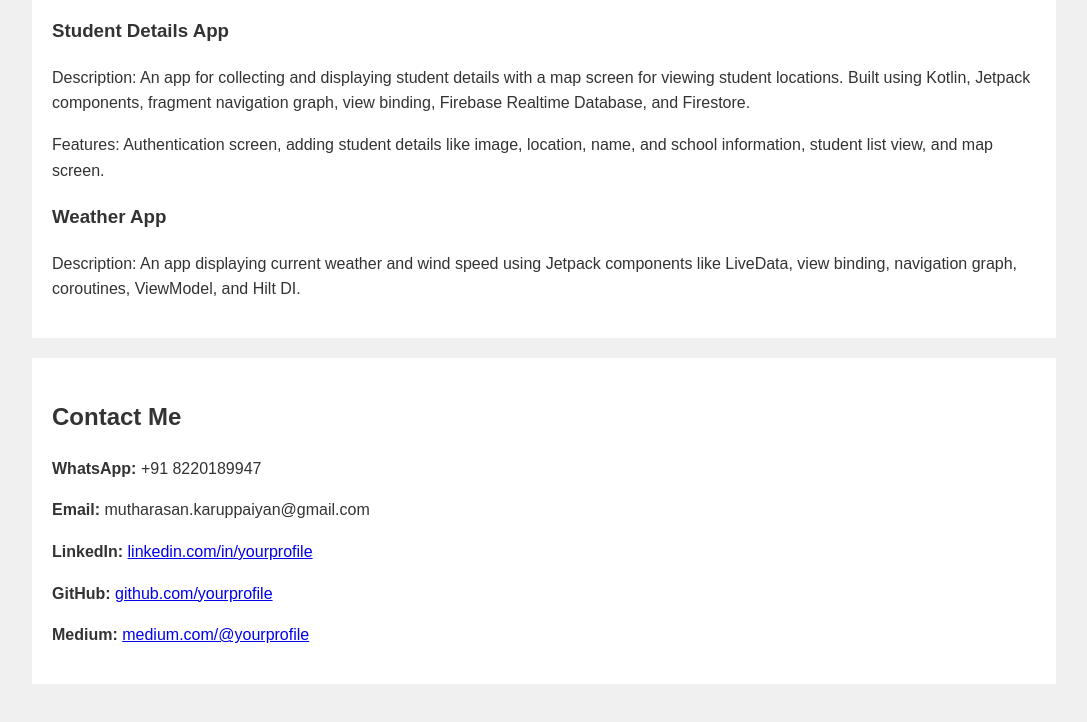
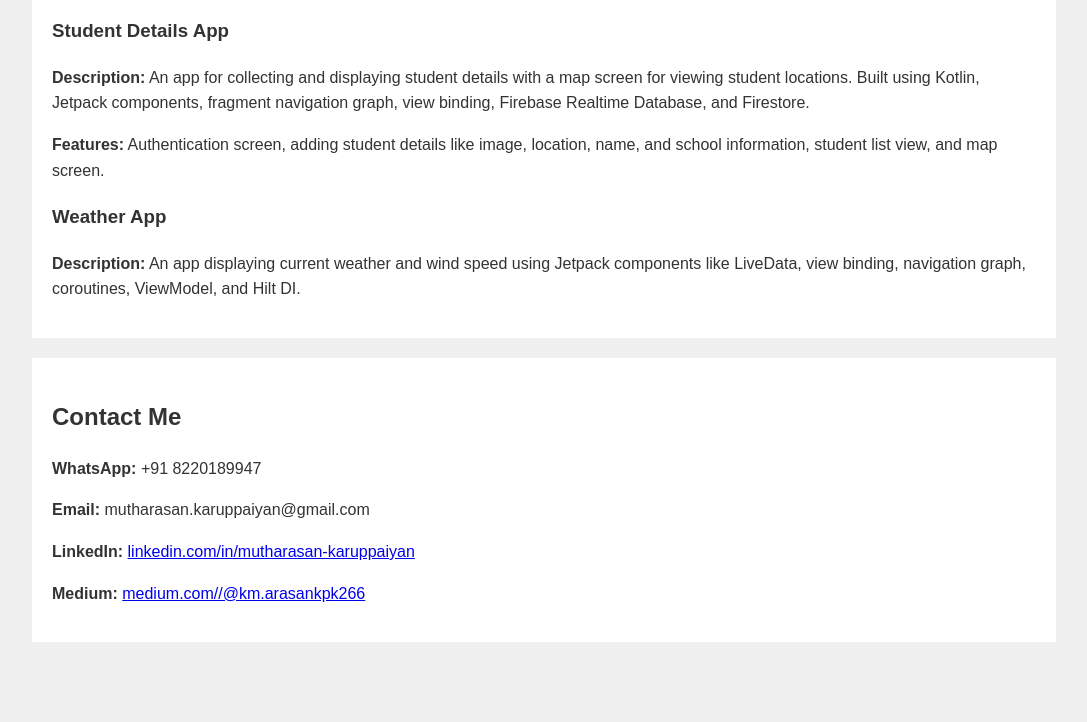
Before and after one commit to MUTHUARASAN266/MyProfile, a plain HTML site: page index.html in a window 1280 px wide. Shown: the part 1788-2510 px from the top of the page, without its empty margins (96-1183 px from the left). After the commit the page ends 2470 px from the top, so only its background shows below. Drawn offline with Linux system fonts and the light colour scheme.

Commit message:
Update social media links index.html

```diff
--- a/index.html
+++ b/index.html
@@ -125,13 +125,13 @@
 
         <div class="project">
             <h3>Student Details App</h3>
-            <p>Description: An app for collecting and displaying student details with a map screen for viewing student locations. Built using Kotlin, Jetpack components, fragment navigation graph, view binding, Firebase Realtime Database, and Firestore.</p>
-            <p>Features: Authentication screen, adding student details like image, location, name, and school information, student list view, and map screen.</p>
+            <p><strong>Description:</strong> An app for collecting and displaying student details with a map screen for viewing student locations. Built using Kotlin, Jetpack components, fragment navigation graph, view binding, Firebase Realtime Database, and Firestore.</p>
+            <p><strong>Features:</strong> Authentication screen, adding student details like image, location, name, and school information, student list view, and map screen.</p>
         </div>
 
         <div class="project">
             <h3>Weather App</h3>
-            <p>Description: An app displaying current weather and wind speed using Jetpack components like LiveData, view binding, navigation graph, coroutines, ViewModel, and Hilt DI.</p>
+            <p><strong>Description:</strong> An app displaying current weather and wind speed using Jetpack components like LiveData, view binding, navigation graph, coroutines, ViewModel, and Hilt DI.</p>
         </div>
     </section>
 
@@ -139,9 +139,8 @@
         <h2>Contact Me</h2>
         <p><strong>WhatsApp:</strong> +91 8220189947</p>
         <p><strong>Email:</strong> mutharasan.karuppaiyan@gmail.com</p>
-        <p><strong>LinkedIn:</strong> <a href="https://linkedin.com/in/yourprofile">linkedin.com/in/yourprofile</a></p>
-        <p><strong>GitHub:</strong> <a href="https://github.com/yourprofile">github.com/yourprofile</a></p>
-        <p><strong>Medium:</strong> <a href="https://medium.com/@yourprofile">medium.com/@yourprofile</a></p>
+        <p><strong>LinkedIn:</strong> <a href="https://www.linkedin.com/in/mutharasan-karuppaiyan-19a9b5215/">linkedin.com/in/mutharasan-karuppaiyan</a></p>
+        <p><strong>Medium:</strong> <a href="https://medium.com/@km.arasankpk266">medium.com//@km.arasankpk266</a></p>
     </section>
 </div>
 
```
